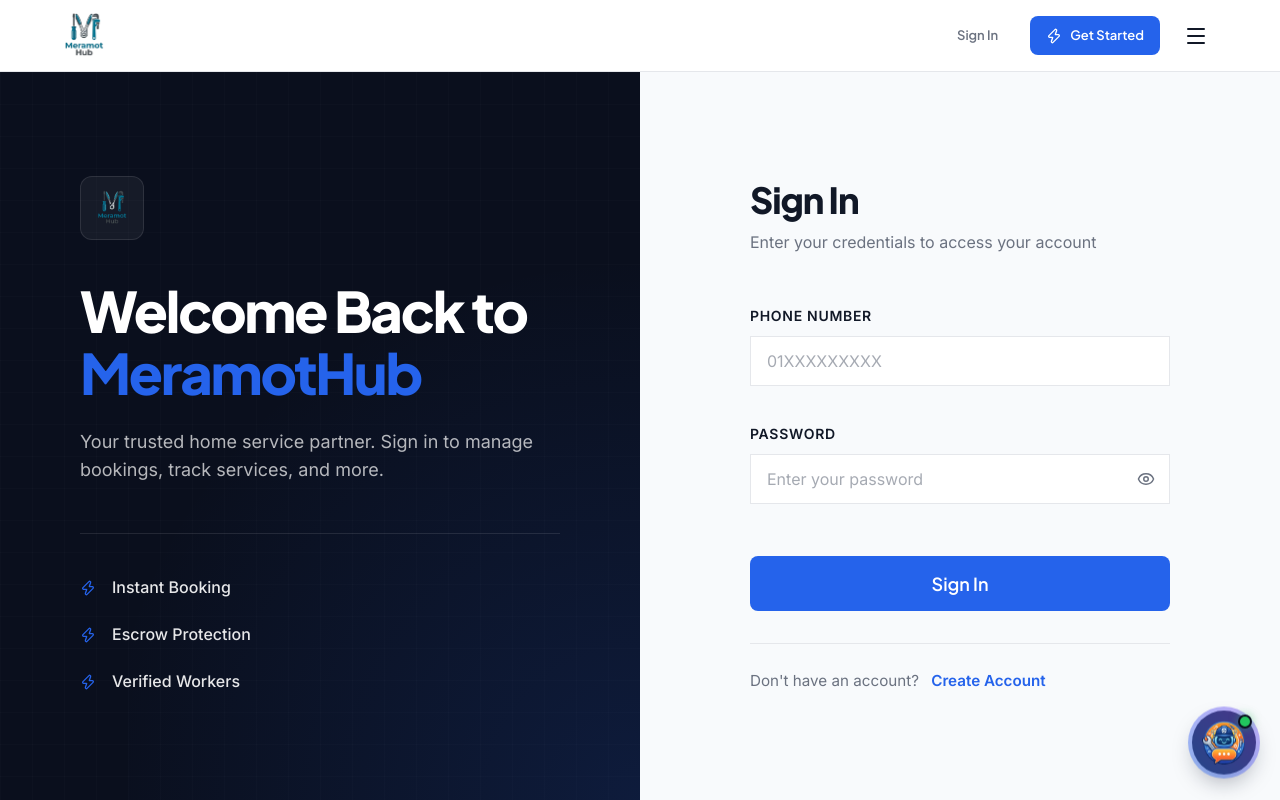
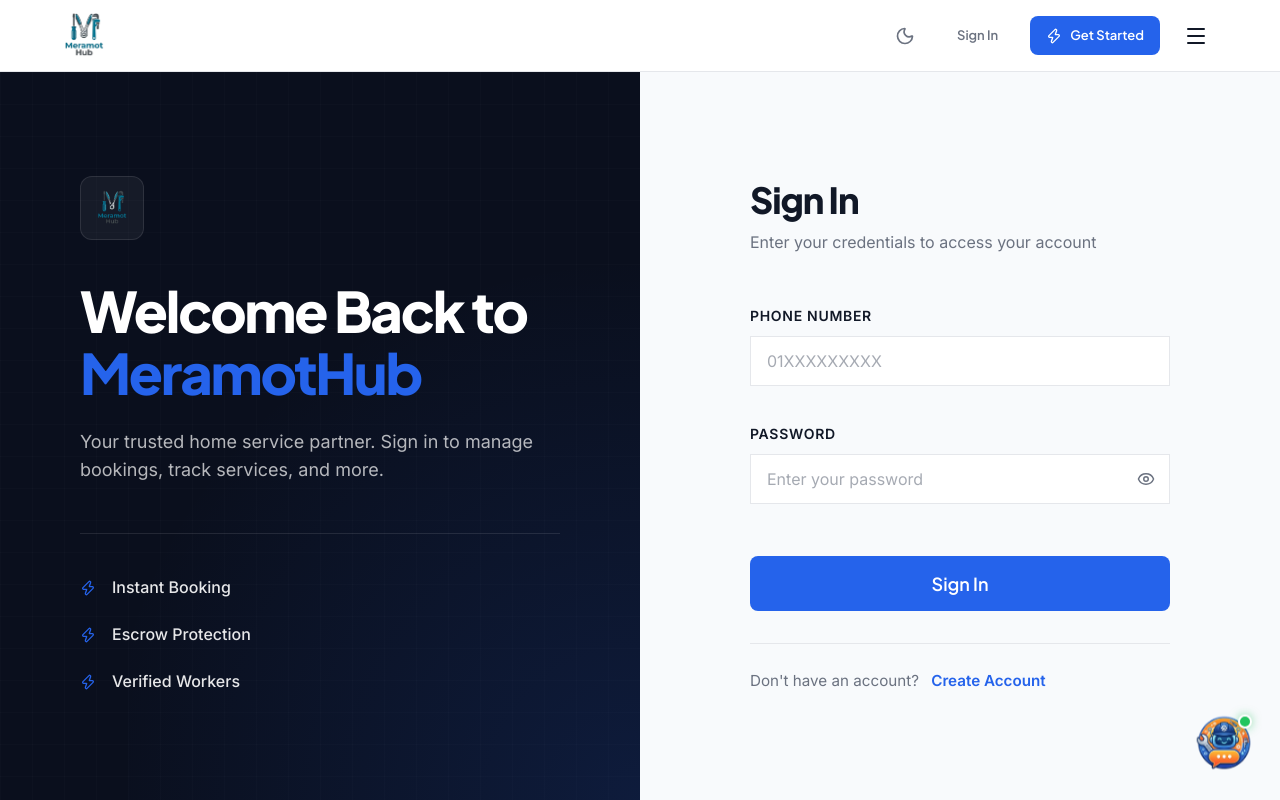
Before and after one commit to tahsinX/MeramotHub-Frontend, a React (Vite) app: page /login in a window 1280 px wide. Shown: the top 800 px of the page. Built offline with nearby package versions, Linux system fonts and the light colour scheme.

Commit message:
Refactor chat widget styles for improved visibility and user interaction; update dashboard button position and styling; implement theme toggle functionality in Navbar

```diff
--- a/src/components/chat/ChatWidget.css
+++ b/src/components/chat/ChatWidget.css
@@ -4,33 +4,23 @@
   display: flex;
   align-items: center;
   justify-content: center;
-  background: #0A0F1D;
+  background: transparent !important;
+  box-shadow: none !important;
   color: white;
   border: none;
   border-radius: 50%;
-  box-shadow: 0 10px 25px -5px rgba(15, 23, 42, 0.4);
   cursor: pointer;
   transition: all 0.3s cubic-bezier(0.175, 0.885, 0.32, 1.275);
   animation: float 3s ease-in-out infinite;
   position: relative;
 }
 
-.chat-trigger::before {
-  content: '';
-  position: absolute;
-  inset: -4px;
-  border-radius: 50%;
-  background: linear-gradient(45deg, #3b82f6, #8b5cf6);
-  z-index: -1;
-  opacity: 0.6;
-  animation: pulse-ring 2s cubic-bezier(0.4, 0, 0.6, 1) infinite;
-}
-
 .chat-trigger-icon {
-  width: 48px;
-  height: 48px;
+  width: 60px;
+  height: 60px;
   object-fit: contain;
   transition: transform 0.3s ease;
+  display: block;
 }
 
 .chat-status-indicator {
@@ -40,7 +30,7 @@
   width: 14px;
   height: 14px;
   background: #22c55e;
-  border: 2px solid #0A0F1D;
+  border: 2px solid white;
   border-radius: 50%;
   z-index: 2;
   box-shadow: 0 0 10px rgba(34, 197, 94, 0.5);
@@ -48,7 +38,6 @@
 
 .chat-trigger:hover {
   transform: scale(1.1) translateY(-5px);
-  box-shadow: 0 20px 25px -5px rgba(15, 23, 42, 0.5);
 }
 
 .chat-trigger:hover .chat-trigger-icon {
--- a/src/components/layout/DashboardLayout.css
+++ b/src/components/layout/DashboardLayout.css
@@ -137,9 +137,9 @@
   display: none;
   position: fixed;
   bottom: 24px;
-  right: 24px;
+  left: 24px;
   z-index: 60;
-  background: #0A0F1D;
+  background: var(--color-blue);
   color: white;
   border: none;
   width: 56px;
@@ -147,7 +147,8 @@
   display: flex;
   align-items: center;
   justify-content: center;
-  box-shadow: 0 10px 25px -5px rgba(15, 23, 42, 0.4);
+  border-radius: 12px;
+  box-shadow: 0 10px 25px -5px rgba(37, 99, 235, 0.4);
   cursor: pointer;
 }
 
--- a/src/components/layout/Navbar.jsx
+++ b/src/components/layout/Navbar.jsx
@@ -3,7 +3,7 @@ import { Link, useLocation, useNavigate } from 'react-router-dom';
 import { useAuth } from '../../context/AuthContext';
 import {
   Menu, X, LogOut, User, LayoutDashboard,
-  ChevronDown, Zap
+  ChevronDown, Zap, Sun, Moon
 } from 'lucide-react';
 import logo from '../../assets/Meramot hub icon.png';
 import './Navbar.css';
@@ -15,6 +15,17 @@ export default function Navbar({ isDashboard }) {
   const [profileOpen, setProfileOpen] = useState(false);
   const location = useLocation();
   const navigate = useNavigate();
+
+  const [theme, setTheme] = useState(localStorage.getItem('theme') || 'light');
+
+  useEffect(() => {
+    document.documentElement.setAttribute('data-theme', theme);
+    localStorage.setItem('theme', theme);
+  }, [theme]);
+
+  const toggleTheme = () => {
+    setTheme(prev => prev === 'light' ? 'dark' : 'light');
+  };
 
   useEffect(() => {
     const handleScroll = () => setScrolled(window.scrollY > 20);
@@ -88,6 +99,15 @@ export default function Navbar({ isDashboard }) {
 
         {/* Right side */}
         <div className="navbar-actions">
+          <button
+            className="theme-toggle-btn"
+            onClick={toggleTheme}
+            aria-label="Toggle theme"
+            title={`Switch to ${theme === 'light' ? 'dark' : 'light'} mode`}
+          >
+            {theme === 'light' ? <Moon size={20} /> : <Sun size={20} />}
+          </button>
+
           {isAuthenticated ? (
             <div className="profile-menu">
               <button
--- a/src/pages/HomePage.css
+++ b/src/pages/HomePage.css
@@ -859,7 +859,8 @@ html[data-theme="dark"] .cta-panel-dark {
   display: none;
   position: fixed;
   bottom: 24px;
-  right: 24px;
+  left: 50%;
+  transform: translateX(-50%);
   background-color: var(--color-gold);
   color: #000000;
   font-family: var(--font-heading);
```
